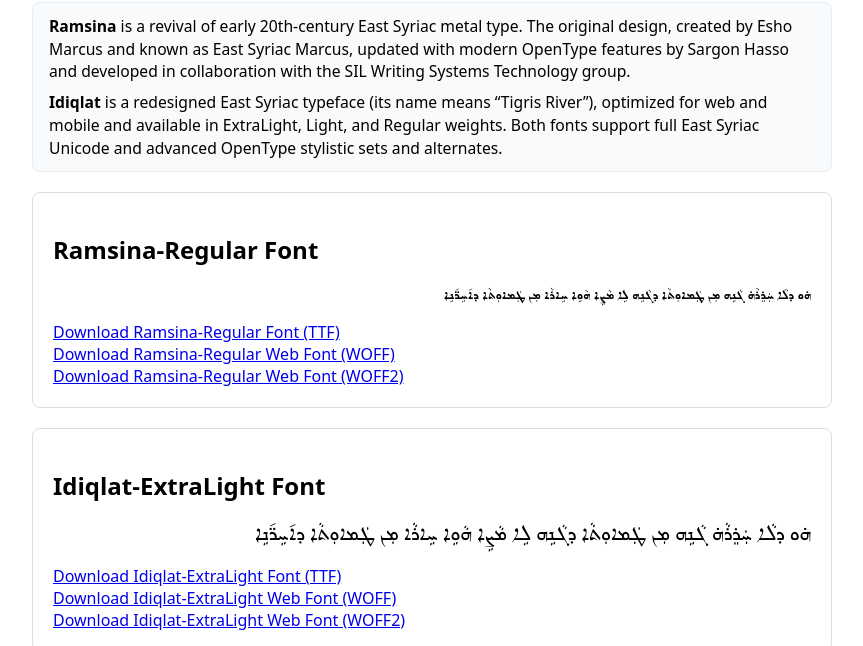
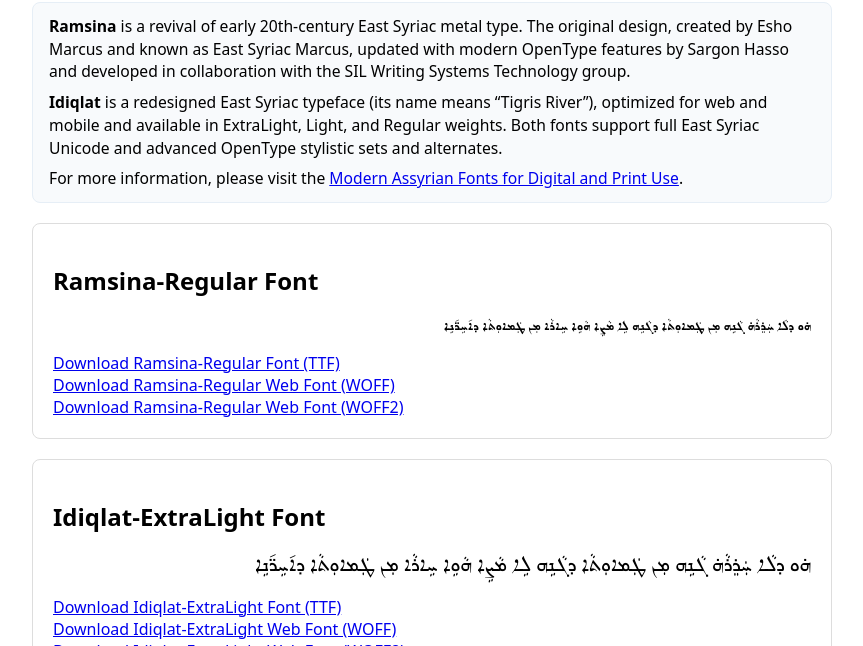
Before and after one commit to SparksoftSystems/tuppu-fonts, a plain HTML site: page index.html in a window 1280 px wide. Shown: the part 154-800 px from the top of the page, without its empty margins (208-1071 px from the left). Drawn offline with Linux system fonts and the light colour scheme.

Commit message:
added refrence, in index.html, to sparksoft systems site hoting font info

```diff
--- a/index.html
+++ b/index.html
@@ -104,6 +104,7 @@
     <div class="intro">
         <p><strong>Ramsina</strong> is a revival of early 20th‑century East Syriac metal type. The original design, created by Esho Marcus and known as East Syriac Marcus, updated with modern OpenType features by Sargon Hasso and developed in collaboration with the SIL Writing Systems Technology group.</p>
         <p><strong>Idiqlat</strong> is a redesigned East Syriac typeface (its name means “Tigris River”), optimized for web and mobile and available in ExtraLight, Light, and Regular weights. Both fonts support full East Syriac Unicode and advanced OpenType stylistic sets and alternates.</p>
+        <p>For more information, please visit the <a href="https://sparksoftsystems.com/modern-assyrian-fonts/" target="_blank" rel="noopener noreferrer">Modern Assyrian Fonts for Digital and Print Use</a>.</p>
     </div>
 
     </div>
```
